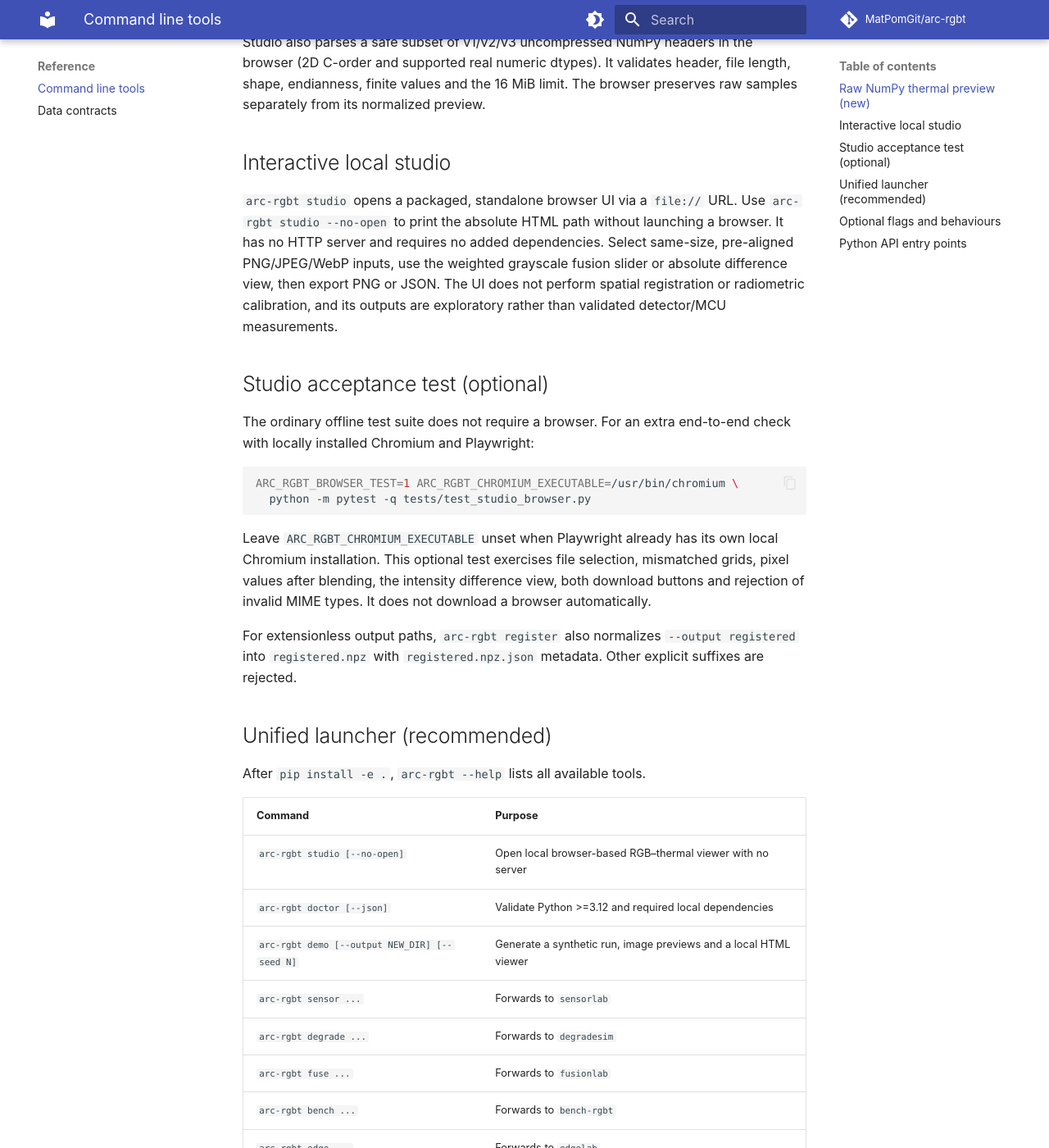
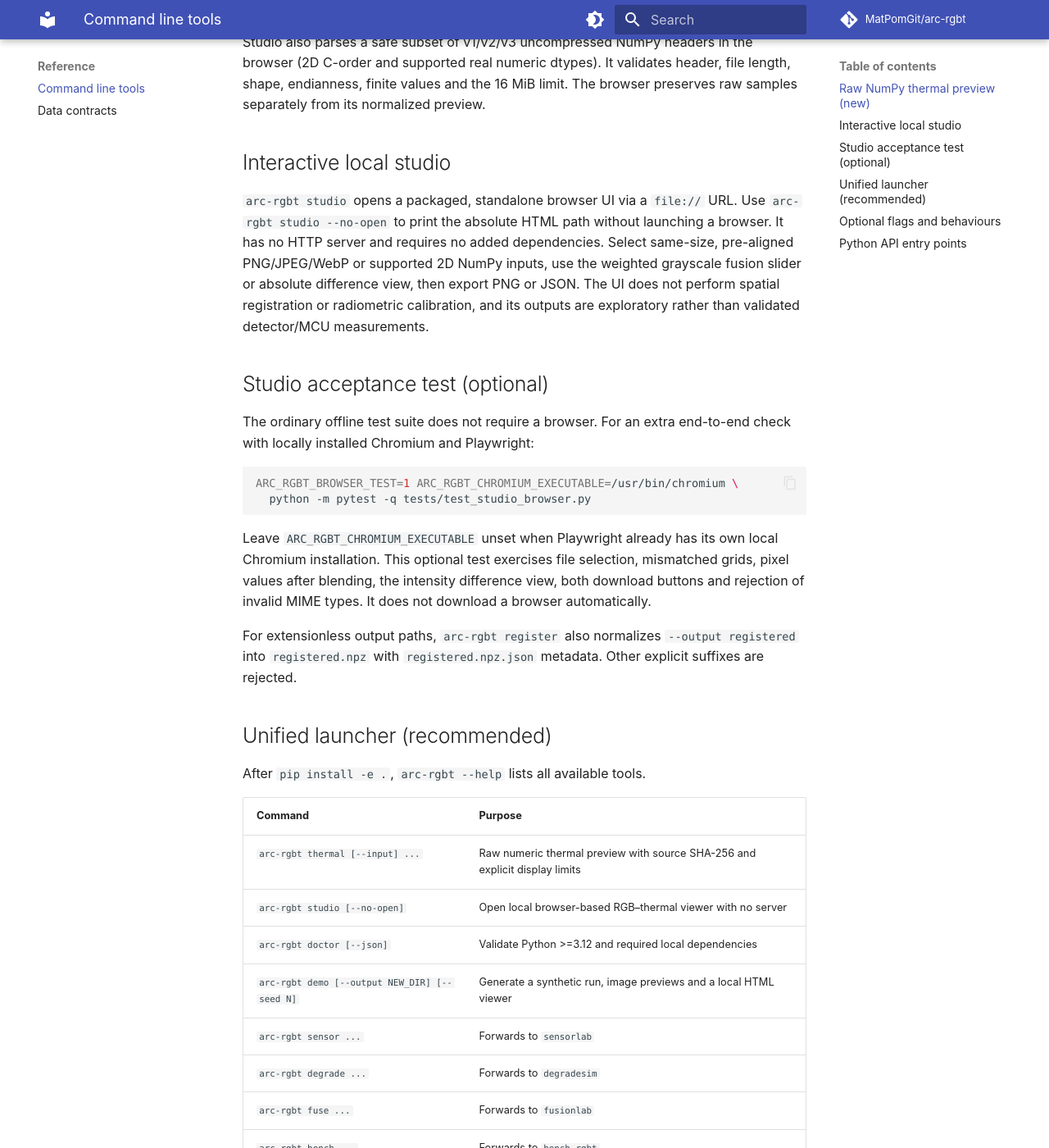
Before and after one commit to MatPomGit/arc-rgbt, an MkDocs documentation site: the page built from docs/reference/cli.md, in a window 1280 px wide and 1400 px high, scrolled down 700 px. Shown: the whole window at 82% size. Built offline with MkDocs 1.6.1 and Material for MkDocs 9.7.7, drawn with Linux system fonts in a browser that asks for light colours; comment, search, counter and statistics services are not loaded.

Commit message:
docs(thermal): align CLI, tooling and changelog with numeric raw-data workflows

```diff
--- a/docs/reference/cli.md
+++ b/docs/reference/cli.md
@@ -32,7 +32,7 @@ The browser preserves raw samples separately from its normalized preview.
 `arc-rgbt studio` opens a packaged, standalone browser UI via a `file://`
 URL. Use `arc-rgbt studio --no-open` to print the absolute HTML path without
 launching a browser. It has no HTTP server and requires no added dependencies.
-Select same-size, pre-aligned PNG/JPEG/WebP inputs, use the weighted grayscale
+Select same-size, pre-aligned PNG/JPEG/WebP or supported 2D NumPy inputs, use the weighted grayscale
 fusion slider or absolute difference view, then export PNG or JSON. The UI
 does not perform spatial registration or radiometric calibration, and its
 outputs are exploratory rather than validated detector/MCU measurements.
@@ -63,6 +63,7 @@ After `pip install -e .`, `arc-rgbt --help` lists all available tools.
 
 | Command | Purpose |
 | --- | --- |
+| `arc-rgbt thermal [--input] ...` | Raw numeric thermal preview with source SHA-256 and explicit display limits |
 | `arc-rgbt studio [--no-open]` | Open local browser-based RGB–thermal viewer with no server |
 | `arc-rgbt doctor [--json]` | Validate Python >=3.12 and required local dependencies |
 | `arc-rgbt demo [--output NEW_DIR] [--seed N]` | Generate a synthetic run, image previews and a local HTML viewer |
```
